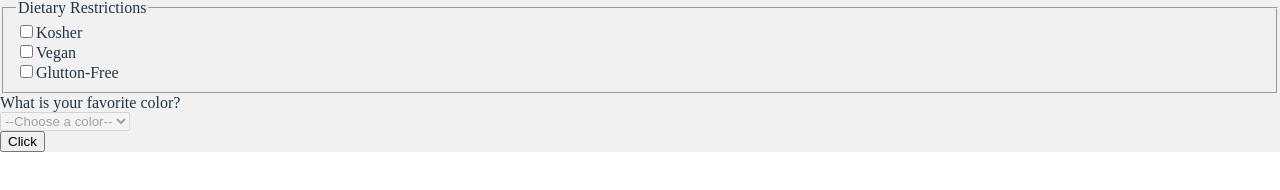
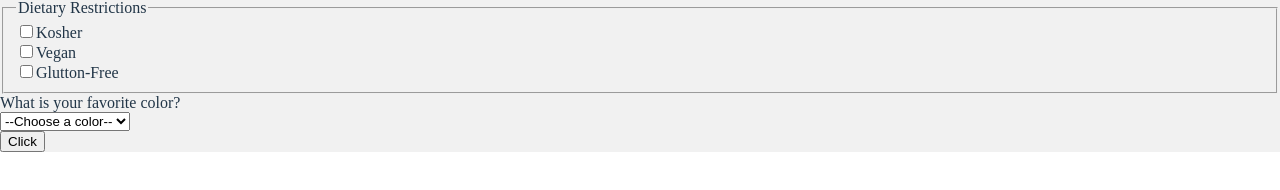
Before and after one commit to Shadowcruv/first-react, a React (Vite) app: page / in a window 1280 px wide. Shown: the part 344-534 px from the top of the page. Built offline with nearby package versions, Linux system fonts and the light colour scheme.

Commit message:
practising forms select option requred feature

```diff
--- a/src/components/Form.jsx
+++ b/src/components/Form.jsx
@@ -76,7 +76,7 @@
 
         <label htmlFor="favColor">What is your favorite color?</label>
         <br />
-        <select disabled id="favColor" name="favColor">
+        <select required id="favColor" name="favColor">
           <option value="">--Choose a color--</option>
           <option value="red">Red</option>
           <option value="orange">Orange</option>
```
